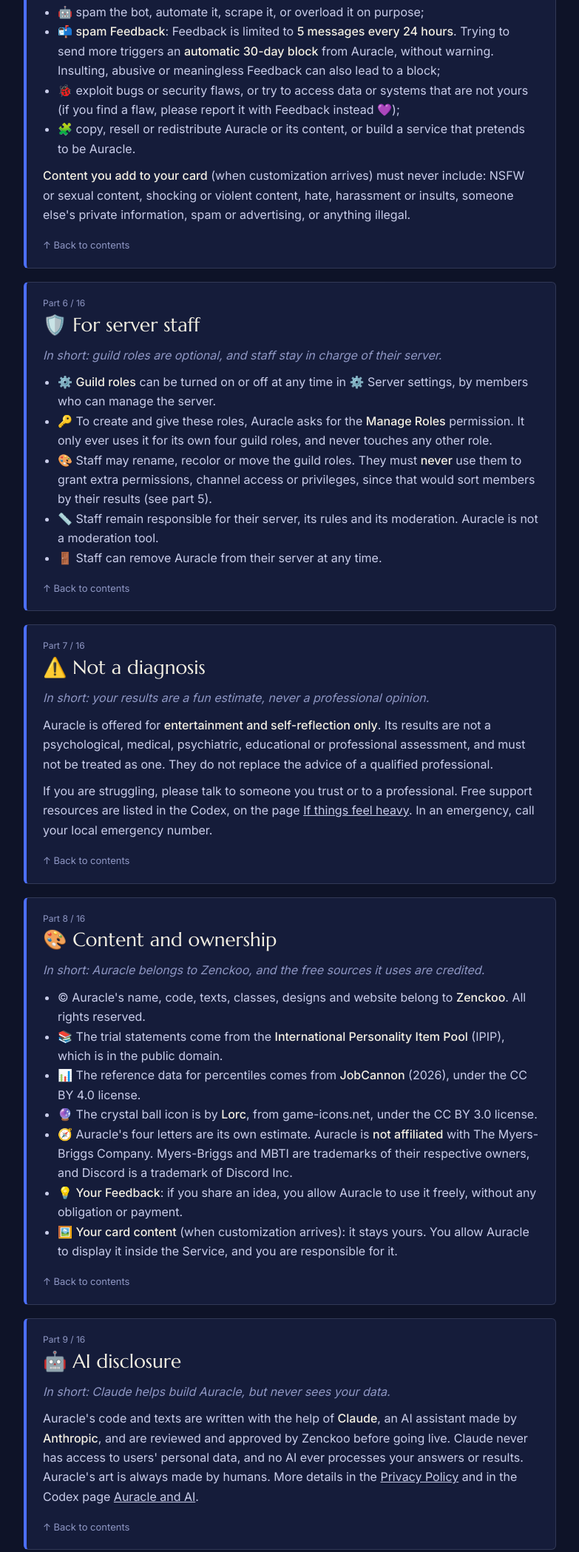
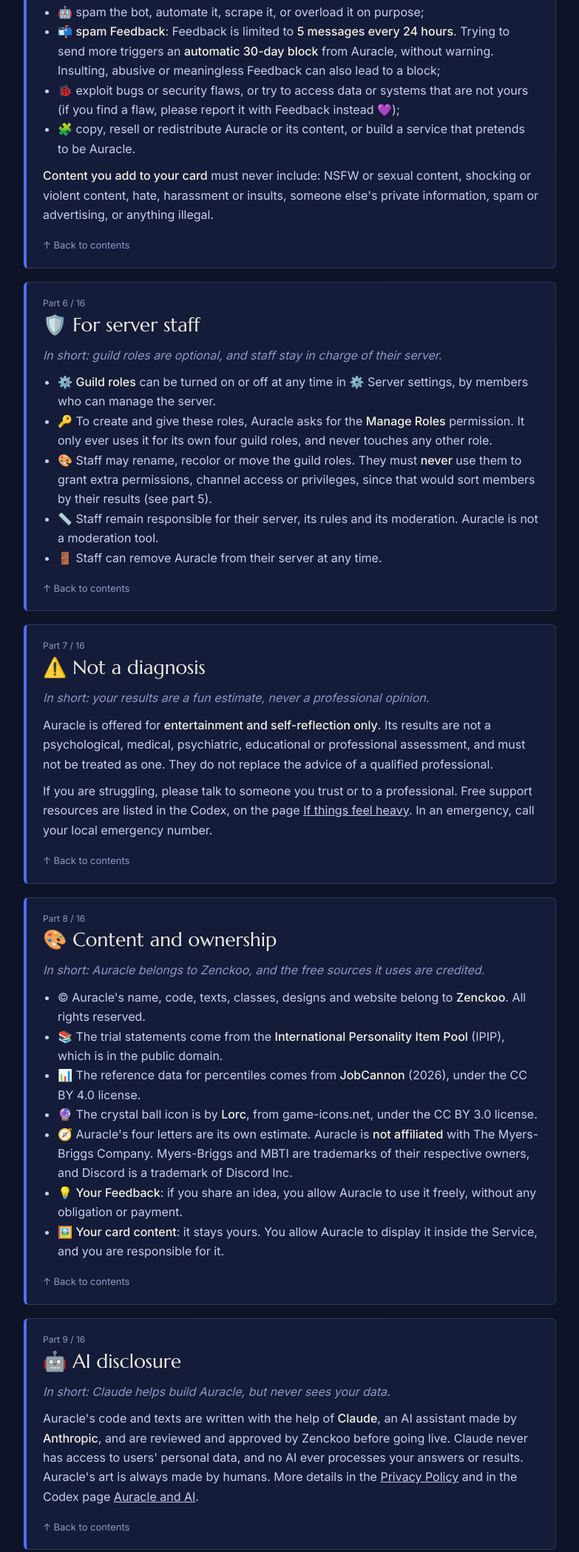
Before and after one commit to Zenckoo/Auracle, a plain HTML site: page site/terms.html in a window 1280 px wide. Shown: the part 2844-4942 px from the top of the page at 74% size, without its empty margins (248-1031 px from the left). Drawn offline with Linux system fonts and the light colour scheme.

Commit message:
Site: card customization described as part of Auracle (home, Codex, Terms)
Co-Authored-By: Claude Opus 5.5 <noreply@anthropic.com>
Claude-Session: https://claude.ai/code/session_01DBjamHiLibpGStaRoi6UFv

```diff
--- a/site/terms.html
+++ b/site/terms.html
@@ -162,7 +162,7 @@
       <p class="short">In short: Auracle is for fun and connection, never for judging, dating or abuse.</p>
 <p>You must <b>never</b> use Auracle or its results to:</p><ul><li>🏢 <b>hire, select, rank, grade, exclude or reward</b> anyone, for example in a job, a school, a team, a server role or a moderation decision;</li><li>🩺 diagnose, treat or assess anyone's health, mental health or abilities;</li><li>💔 find a date, or for anything romantic or <b>sexual</b>. Auracle is never a dating app;</li><li>🎭 impersonate someone, or take the trial on someone else's behalf without their consent.</li></ul>
 <p>You must also <b>never</b>:</p><ul><li>🤖 spam the bot, automate it, scrape it, or overload it on purpose;</li><li>📬 <b>spam Feedback</b>: Feedback is limited to <b>5 messages every 24 hours</b>. Trying to send more triggers an <b>automatic 30-day block</b> from Auracle, without warning. Insulting, abusive or meaningless Feedback can also lead to a block;</li><li>🐞 exploit bugs or security flaws, or try to access data or systems that are not yours (if you find a flaw, please report it with Feedback instead 💜);</li><li>🧩 copy, resell or redistribute Auracle or its content, or build a service that pretends to be Auracle.</li></ul>
-<p><b>Content you add to your card</b> (when customization arrives) must never include: NSFW or sexual content, shocking or violent content, hate, harassment or insults, someone else's private information, spam or advertising, or anything illegal.</p>
+<p><b>Content you add to your card</b> must never include: NSFW or sexual content, shocking or violent content, hate, harassment or insults, someone else's private information, spam or advertising, or anything illegal.</p>
       <a class="top" href="#contents">↑ Back to contents</a>
     </article>
     <article class="page" id="for-server-staff">
@@ -184,7 +184,7 @@
       <p class="num">Part 8 / 16</p>
       <h2>🎨 Content and ownership</h2>
       <p class="short">In short: Auracle belongs to Zenckoo, and the free sources it uses are credited.</p>
-<ul><li>© Auracle's name, code, texts, classes, designs and website belong to <b>Zenckoo</b>. All rights reserved.</li><li>📚 The trial statements come from the <b>International Personality Item Pool</b> (IPIP), which is in the public domain.</li><li>📊 The reference data for percentiles comes from <b>JobCannon</b> (2026), under the CC BY 4.0 license.</li><li>🔮 The crystal ball icon is by <b>Lorc</b>, from game-icons.net, under the CC BY 3.0 license.</li><li>🧭 Auracle's four letters are its own estimate. Auracle is <b>not affiliated</b> with The Myers-Briggs Company. Myers-Briggs and MBTI are trademarks of their respective owners, and Discord is a trademark of Discord Inc.</li><li>💡 <b>Your Feedback</b>: if you share an idea, you allow Auracle to use it freely, without any obligation or payment.</li><li>🖼️ <b>Your card content</b> (when customization arrives): it stays yours. You allow Auracle to display it inside the Service, and you are responsible for it.</li></ul>
+<ul><li>© Auracle's name, code, texts, classes, designs and website belong to <b>Zenckoo</b>. All rights reserved.</li><li>📚 The trial statements come from the <b>International Personality Item Pool</b> (IPIP), which is in the public domain.</li><li>📊 The reference data for percentiles comes from <b>JobCannon</b> (2026), under the CC BY 4.0 license.</li><li>🔮 The crystal ball icon is by <b>Lorc</b>, from game-icons.net, under the CC BY 3.0 license.</li><li>🧭 Auracle's four letters are its own estimate. Auracle is <b>not affiliated</b> with The Myers-Briggs Company. Myers-Briggs and MBTI are trademarks of their respective owners, and Discord is a trademark of Discord Inc.</li><li>💡 <b>Your Feedback</b>: if you share an idea, you allow Auracle to use it freely, without any obligation or payment.</li><li>🖼️ <b>Your card content</b>: it stays yours. You allow Auracle to display it inside the Service, and you are responsible for it.</li></ul>
       <a class="top" href="#contents">↑ Back to contents</a>
     </article>
     <article class="page" id="ai-disclosure">
@@ -220,7 +220,7 @@
       <p class="num">Part 13 / 16</p>
       <h2>🚩 Reports</h2>
       <p class="short">In short: if something is wrong, tell us.</p>
-<ul><li>📬 To report a bug, a security flaw, abuse of Auracle or any content that breaks these Terms, use <b>Feedback</b> in <code>/auracle</code>, or write to <b>auracle.contact@gmail.com</b>. Every report is read personally by Zenckoo.</li><li>🖼️ When card customization arrives, every card will also have a <b>Report</b> button.</li><li>🛡️ For anything unsafe on Discord itself, you can block the person, alert your server's moderators, and report it to Discord.</li></ul>
+<ul><li>📬 To report a bug, a security flaw, abuse of Auracle or any content that breaks these Terms, use <b>Feedback</b> in <code>/auracle</code>, or write to <b>auracle.contact@gmail.com</b>. Every report is read personally by Zenckoo.</li><li>🖼️ Every card also has a <b>Report</b> button.</li><li>🛡️ For anything unsafe on Discord itself, you can block the person, alert your server's moderators, and report it to Discord.</li></ul>
       <a class="top" href="#contents">↑ Back to contents</a>
     </article>
     <article class="page" id="changes-to-these-terms">
```
